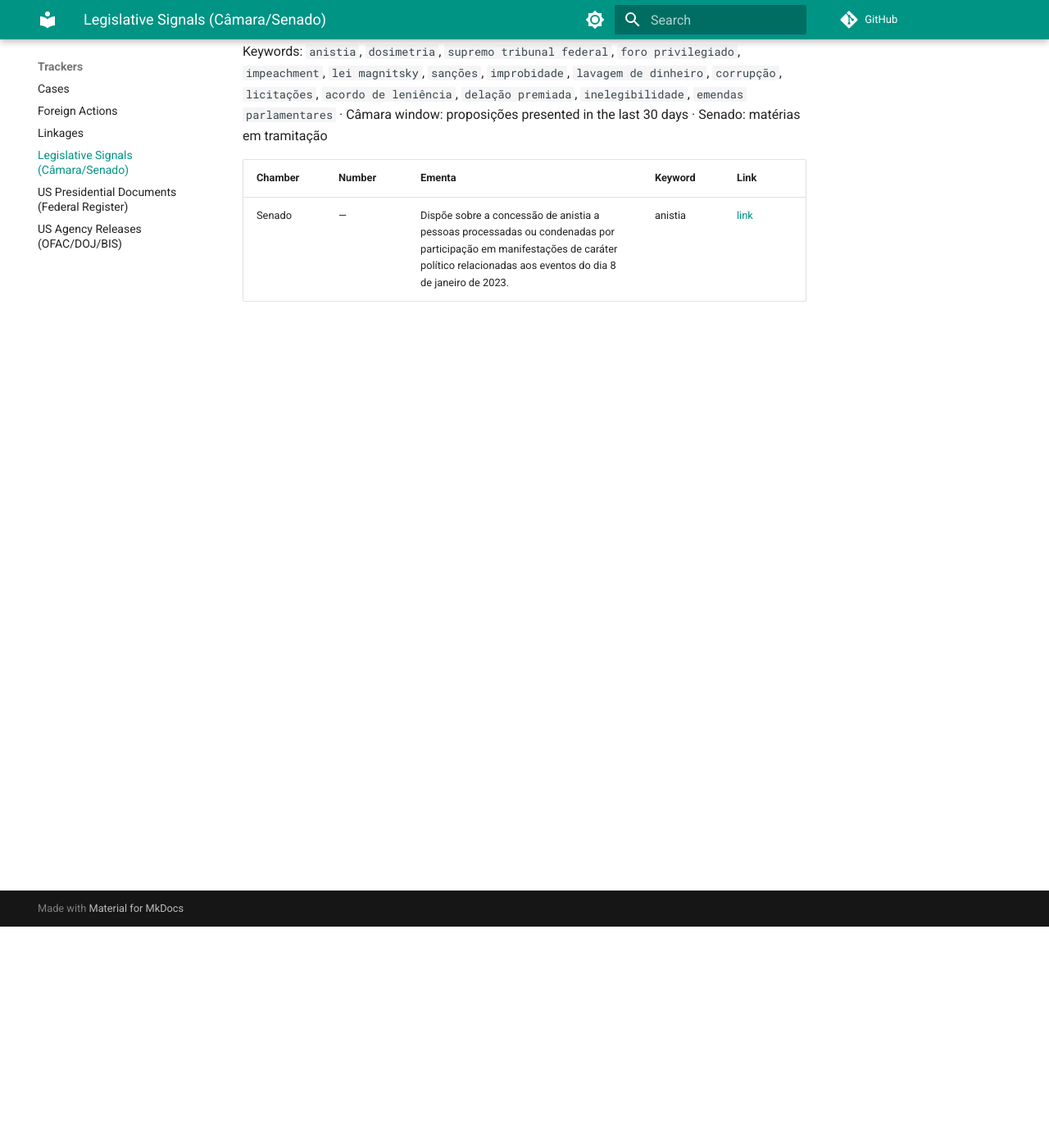
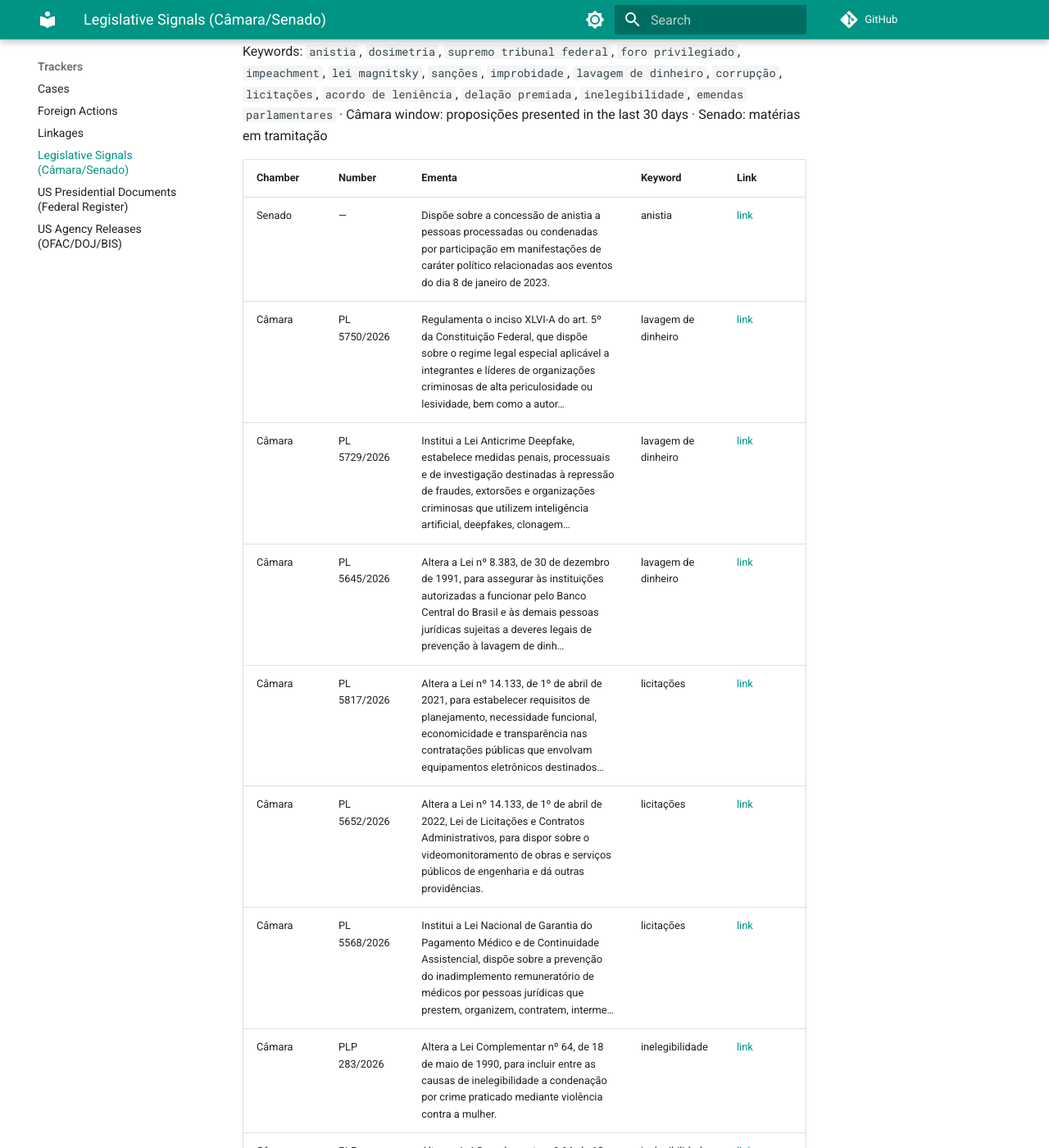
Before and after one commit to felipelago17/brazilian-political-cases-academic, an MkDocs documentation site: the page built from docs/trackers/legislature.md, in a window 1280 px wide and 1400 px high, scrolled down 270 px. Shown: the whole window at 82% size. Built offline with MkDocs 1.6.1 and Material for MkDocs 9.7.7, drawn with Linux system fonts in a browser that asks for light colours; comment, search, counter and statistics services are not loaded; some of the changed text lies outside the part shown.

Commit message:
data: legislature 2026-11-11

```diff
--- a/docs/trackers/legislature.md
+++ b/docs/trackers/legislature.md
@@ -1,9 +1,18 @@
 # Legislative signals (Câmara / Senado open data)
 
-*Auto-generated 2026-11-10 16:09 UTC from the Câmara dos Deputados and Senado Federal open-data APIs. Candidate items only — curated rows live in `trackers/legislative-signals.yaml`. Not legal advice.*
+*Auto-generated 2026-11-11 15:51 UTC from the Câmara dos Deputados and Senado Federal open-data APIs. Candidate items only — curated rows live in `trackers/legislative-signals.yaml`. Not legal advice.*
 
 Keywords: `anistia`, `dosimetria`, `supremo tribunal federal`, `foro privilegiado`, `impeachment`, `lei magnitsky`, `sanções`, `improbidade`, `lavagem de dinheiro`, `corrupção`, `licitações`, `acordo de leniência`, `delação premiada`, `inelegibilidade`, `emendas parlamentares` · Câmara window: proposições presented in the last 30 days · Senado: matérias em tramitação
 
 | Chamber | Number | Ementa | Keyword | Link |
 |---|---|---|---|---|
 | Senado | — | Dispõe sobre a concessão de anistia a pessoas processadas ou condenadas por participação em manifestações de caráter político relacionadas aos eventos do dia 8 de janeiro de 2023. | anistia | [link]() |
+| Câmara | PL 5750/2026 | Regulamenta o inciso XLVI-A do art. 5º da Constituição Federal, que dispõe sobre o regime legal especial aplicável a integrantes e líderes de organizações criminosas de alta periculosidade ou lesividade, bem como a autor… | lavagem de dinheiro | [link](https://www.camara.leg.br/propostas-legislativas/2650486) |
+| Câmara | PL 5729/2026 | Institui a Lei Anticrime Deepfake, estabelece medidas penais, processuais e de investigação destinadas à repressão de fraudes, extorsões e organizações criminosas que utilizem inteligência artificial, deepfakes, clonagem… | lavagem de dinheiro | [link](https://www.camara.leg.br/propostas-legislativas/2649761) |
+| Câmara | PL 5645/2026 | Altera a Lei nº 8.383, de 30 de dezembro de 1991, para assegurar às instituições autorizadas a funcionar pelo Banco Central do Brasil e às demais pessoas jurídicas sujeitas a deveres legais de prevenção à lavagem de dinh… | lavagem de dinheiro | [link](https://www.camara.leg.br/propostas-legislativas/2648703) |
+| Câmara | PL 5817/2026 | Altera a Lei nº 14.133, de 1º de abril de 2021, para estabelecer requisitos de planejamento, necessidade funcional, economicidade e transparência nas contratações públicas que envolvam equipamentos eletrônicos destinados… | licitações | [link](https://www.camara.leg.br/propostas-legislativas/2652676) |
+| Câmara | PL 5652/2026 | Altera a Lei nº 14.133, de 1º de abril de 2022, Lei de Licitações e Contratos Administrativos, para dispor sobre o videomonitoramento de obras e serviços públicos de engenharia e dá outras providências. | licitações | [link](https://www.camara.leg.br/propostas-legislativas/2648819) |
+| Câmara | PL 5568/2026 | Institui a Lei Nacional de Garantia do Pagamento Médico e de Continuidade Assistencial, dispõe sobre a prevenção do inadimplemento remuneratório de médicos por pessoas jurídicas que prestem, organizem, contratem, interme… | licitações | [link](https://www.camara.leg.br/propostas-legislativas/2647683) |
+| Câmara | PLP 283/2026 | Altera a Lei Complementar nº 64, de 18 de maio de 1990, para incluir entre as causas de inelegibilidade a condenação por crime praticado mediante violência contra a mulher. | inelegibilidade | [link](https://www.camara.leg.br/propostas-legislativas/2650684) |
+| Câmara | PLP 278/2026 | Altera a Lei Complementar nº 64, de 18 de maio de 1990 (Lei de Inelegibilidades), para incluir, entre as causas de inelegibilidade decorrentes de condenação criminal, a lesão corporal praticada contra a mulher por razões… | inelegibilidade | [link](https://www.camara.leg.br/propostas-legislativas/2649648) |
+| Câmara | PLP 273/2026 | Altera a Lei Complementar nº 64, de 18 de maio de 1990, para dispor sobre o abuso do poder acadêmico. | inelegibilidade | [link](https://www.camara.leg.br/propostas-legislativas/2648705) |
```
Also changed, not shown: 1 other file.
